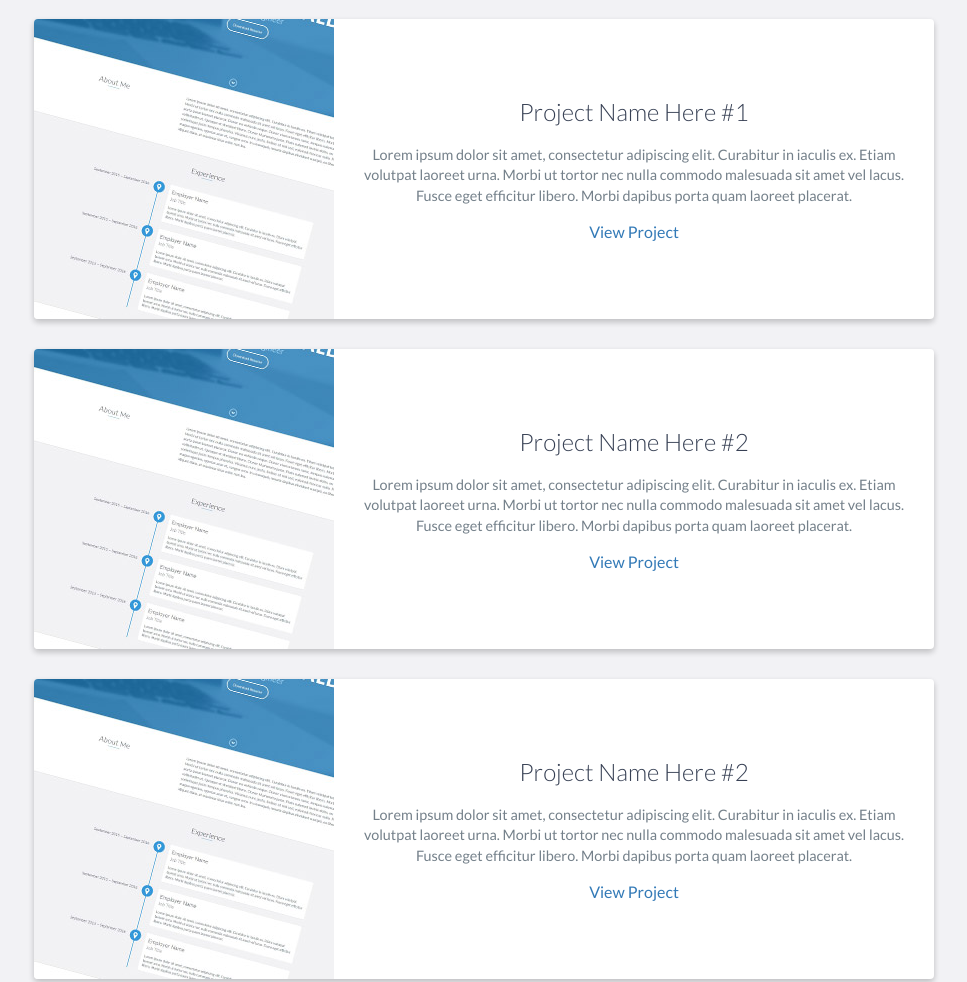
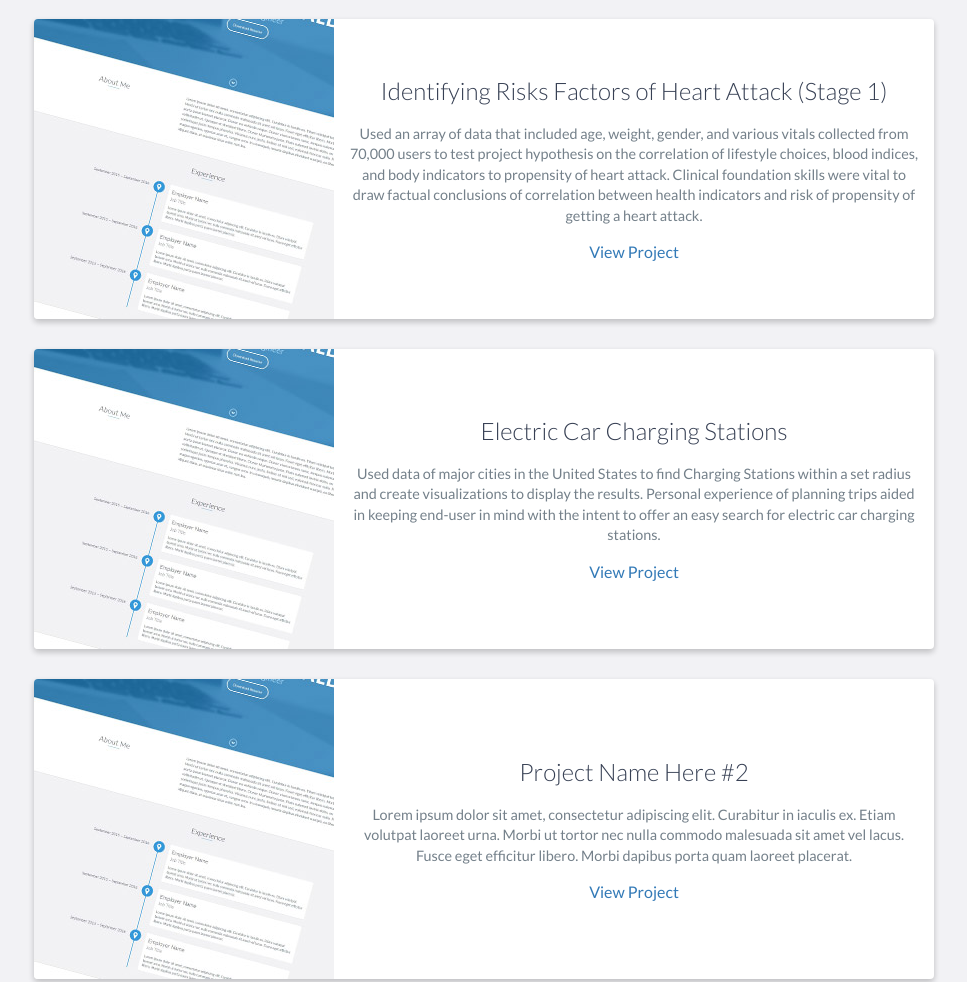
Before and after one commit to drlamba502/drlamba502.github.io, a website: page index.html in a window 1280 px wide. Shown: the part 3240-4222 px from the top of the page, without its empty margins (156-1123 px from the left). Drawn offline with nearby package versions, Linux system fonts and the light colour scheme.

Commit message:
Projects Update

```diff
--- a/index.html
+++ b/index.html
@@ -181,11 +181,27 @@
                     </div>
                     <!-- End .project-image -->
                     <div class="project-info">
-                        <h3>Project Name Here #1</h3>
+                        <h3>Identifying Risks Factors of Heart Attack (Stage 1)</h3>
                         <p>
-                            Lorem ipsum dolor sit amet, consectetur adipiscing elit. Curabitur in iaculis ex. Etiam volutpat laoreet urna. Morbi ut tortor nec nulla commodo malesuada sit amet vel lacus. Fusce eget efficitur libero. Morbi dapibus porta quam laoreet placerat.
+                            Used an array of data that included age, weight, gender, and various vitals collected from 70,000 users to test project hypothesis on the correlation of lifestyle choices, blood indices, and body indicators to propensity of heart attack. Clinical foundation skills were vital to draw factual conclusions of correlation between health indicators and risk of propensity of getting a heart attack.
                         </p>
                         <a href="https://github.com/drlamba502/Project_1">View Project</a>
+                    </div>
+                    <!-- End .project-info -->
+                </div>
+                <!-- End .project -->
+
+                <div class="project shadow-large">
+                    <div class="project-image">
+                        <img src="images/project.jpg" />
+                    </div>
+                    <!-- End .project-image -->
+                    <div class="project-info">
+                        <h3>Electric Car Charging Stations </h3>
+                        <p>
+                            Used data of major cities in the United States to find Charging Stations within a set radius and create visualizations to display the results. Personal experience of planning trips aided in keeping end-user in mind with the intent to offer an easy search for electric car charging stations.
+                        </p>
+                        <a href="https://github.com/drlamba502/Project_2">View Project</a>
                     </div>
                     <!-- End .project-info -->
                 </div>
@@ -213,23 +229,7 @@
                     </div>
                     <!-- End .project-image -->
                     <div class="project-info">
-                        <h3>Project Name Here #2</h3>
-                        <p>
-                            Lorem ipsum dolor sit amet, consectetur adipiscing elit. Curabitur in iaculis ex. Etiam volutpat laoreet urna. Morbi ut tortor nec nulla commodo malesuada sit amet vel lacus. Fusce eget efficitur libero. Morbi dapibus porta quam laoreet placerat.
-                        </p>
-                        <a href="#">View Project</a>
-                    </div>
-                    <!-- End .project-info -->
-                </div>
-                <!-- End .project -->
-
-                <div class="project shadow-large">
-                    <div class="project-image">
-                        <img src="images/project.jpg" />
-                    </div>
-                    <!-- End .project-image -->
-                    <div class="project-info">
-                        <h3>Project Name Here #2</h3>
+                        <h3>Project 3</h3>
                         <p>
                             Lorem ipsum dolor sit amet, consectetur adipiscing elit. Curabitur in iaculis ex. Etiam volutpat laoreet urna. Morbi ut tortor nec nulla commodo malesuada sit amet vel lacus. Fusce eget efficitur libero. Morbi dapibus porta quam laoreet placerat.
                         </p>
```
